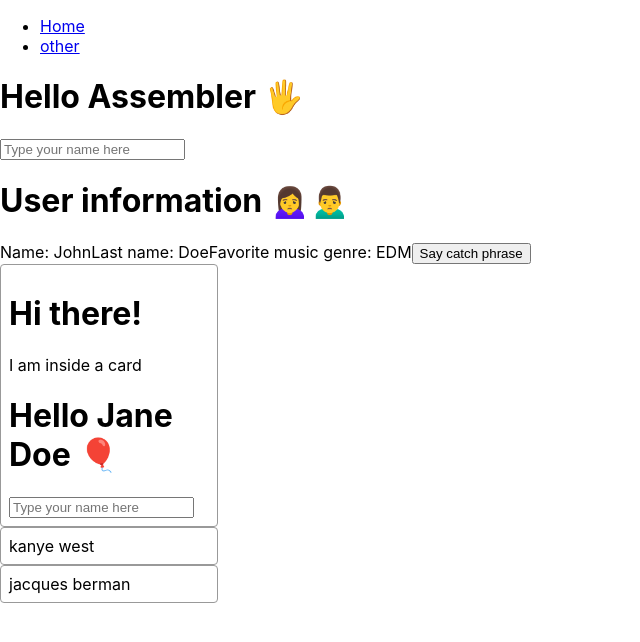
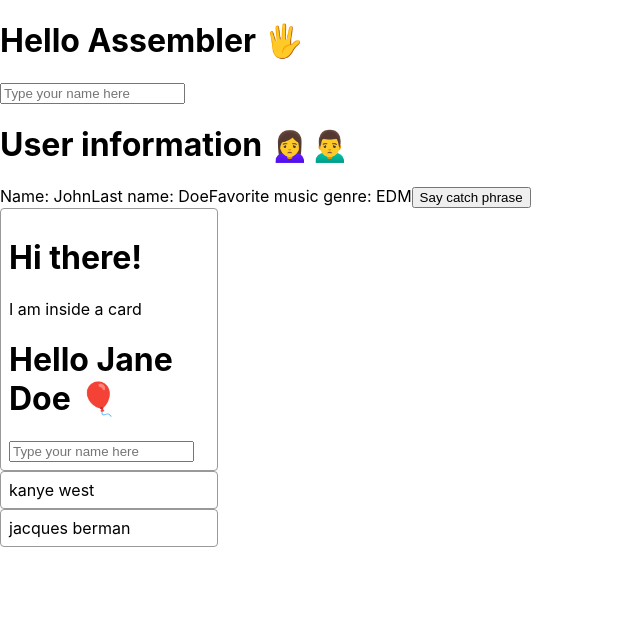
Before and after one commit to Damantino/react-intro-workshop, a React (Create React App) app: page / in a window 1280 px wide. Shown: the top 642 px of the page, without its empty margins (0-640 px from the left). Built offline with nearby package versions, Linux system fonts and the light colour scheme.

Commit message:
feat: remove implementation

```diff
--- a/src/App.js
+++ b/src/App.js
@@ -12,27 +12,14 @@ function App() {
   ];
 
   return (
+    /**
+     *   1. Wrap your current app inside a new Route, inside a Switch with a path of '/'
+     *   2. Add a new Route with a path of '/other'
+     *   3. Add navigation links making use of the <Link> component. Pass a "to" prop indicating the path to go to
+     *   4. Make sure to have navigation for your home and the '/other' route
+     *    @hint Keep in mind the order for the routes inside the switch. Your root route should be last.
+     * */
     <div>
-      <Router>
-        <div>
-          <nav>
-            <ul>
-              <li>
-                <Link to="/">Home</Link>
-              </li>
-              <li>
-                <Link to="/other">other</Link>
-              </li>
-            </ul>
-          </nav>
-
-          {/* A <Switch> looks through its children <Route>s and
-            renders the first one that matches the current URL. */}
-          <Switch>
-            <Route path="/other">
-              <h1>Lorem Ipsum</h1>
-            </Route>
-            <Route path="/">
       <Greeter name="Assembler" emoji="🖐" />
       <PersonDetails
         user={{
@@ -48,10 +35,6 @@ function App() {
         <Greeter name="Jane Doe" emoji="🎈" />
       </Card>
       <CardList list={peopleList} />
-            </Route>
-          </Switch>
-        </div>
-      </Router>
     </div>
   );
 }
```
Lines whose indentation alone changed are shown as unchanged.
